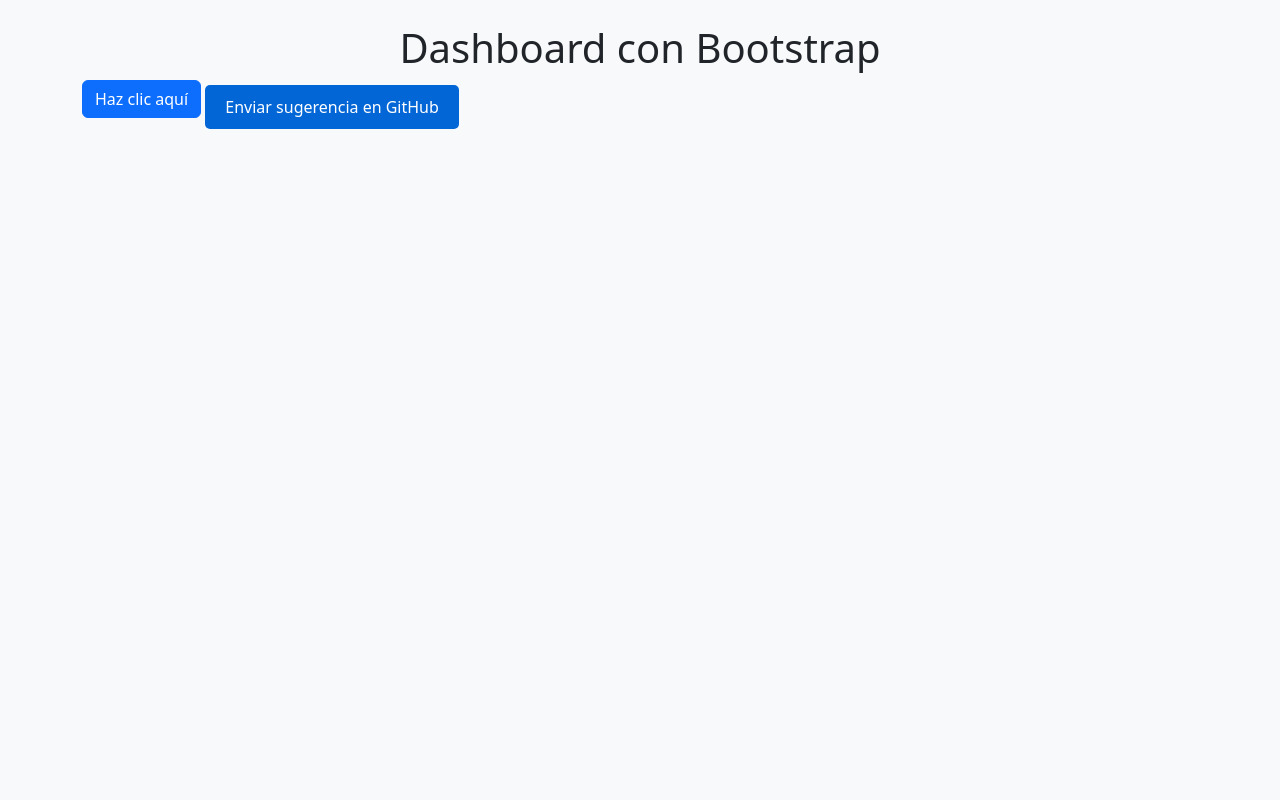
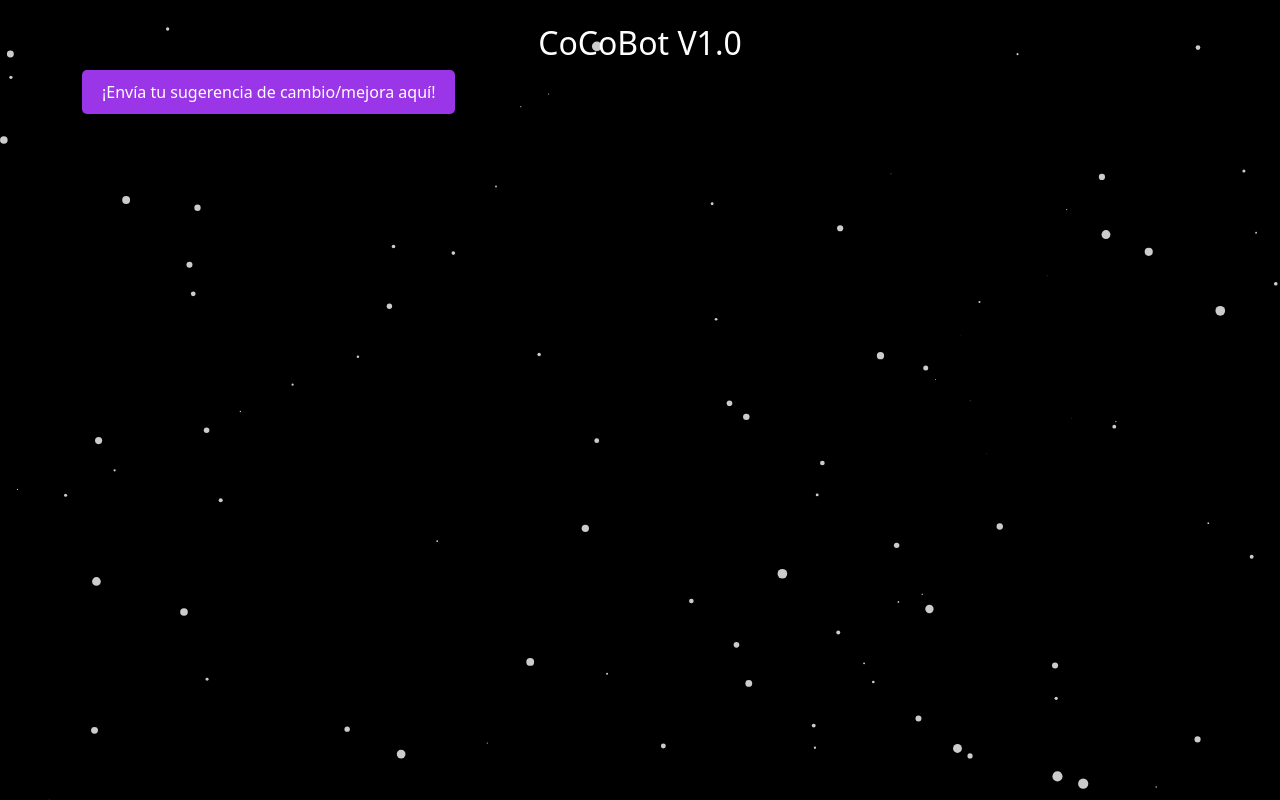
Before and after one commit to Airamsveedraaa/DiscordBot, a plain HTML site: page dashboard/index.html in a window 1280 px wide. Drawn offline with nearby package versions, Linux system fonts and the light colour scheme.

Commit message:
Triying some background animations, i´m using a canvas animation for the moment, in a new js file, changed as well some things about the button for the hoover and the state before an after clicking, this changes were done on styles.css and script.js

```diff
--- a/dashboard/css/styles.css
+++ b/dashboard/css/styles.css
@@ -14,18 +14,50 @@
     color: white;
 }
 
-body {
-  background-color: #f8f9fa; /* un gris claro */
+h1{
+  color:#ffffff; /* Blanco */
+  font-size: 2em;
+  text-align: center;
+  margin-top: 20px;
 }
 
-#open-github-issue:hover {
-  background-color: #024ea2;
+body {
+  background-color: #000000; /* un gris claro */
 }
+
 #open-github-issue {
-  background-color: #0366d6; /* Azul de GitHub */
+  background-color: #9a35e8; /* Azul de GitHub */
   color: white;
   padding: 10px 20px;
   border: none;
   border-radius: 5px;
   cursor: pointer;
+  transition: background-color 0.3s,transform 0.2s;
 }
+#open-github-issue:hover {
+  background-color: #9a35e893; /* Azul más oscuro al pasar el mouse */
+  transform: scale(1.05); /* Efecto de zoom al pasar el mouse */
+}
+#open-github-issue::before{
+  display: block;
+}
+#open-github-issue.clicked::before{
+  display: none;
+}
+#open-github-issue::after{
+display:none;
+}
+#open-github-issue.clicked::after{
+  display: block;
+}
+
+
+#backgroundCanvas{
+  position: fixed;
+  top: 0;
+  left: 0;
+  width: 100vw;
+  height: 100vh;
+  z-index: -1; /* Asegura que el canvas esté detrás de otros elementos */
+  pointer-events: none; /* Permite que los eventos del mouse pasen a través del canvas */
+}
--- a/dashboard/index.html
+++ b/dashboard/index.html
@@ -15,24 +15,22 @@
   <link rel="stylesheet" href="css/styles.css" />
 </head>
 <body>
+  <canvas id="backgroundCanvas"></canvas>
   <div class="container mt-4">
-    <h1 class="text-center">Dashboard con Bootstrap</h1>
-    <button id="miBoton" class="btn btn-primary mb-3">Haz clic aquí</button>
+    <h1 class="text-center">CoCoBot V1.0</h1>
 
 <button
   id="open-github-issue"
   class="btn btn-primary"
-  style="background-color: #0366d6; border-color: #0366d6;"
 >
-  Enviar sugerencia en GitHub
 </button>
-    <div class="alert alert-info mt-3" id="mensaje" style="display: none;">
-      ¡Gracias por tu sugerencia!
+    <div class="alert alert-info mt-3" style="display: none;">
     </div>
   </div>
 
   <!-- Bootstrap Bundle JS (Popper + Bootstrap JS) -->
   <script src="https://cdn.jsdelivr.net/npm/bootstrap@5.3.0/dist/js/bootstrap.bundle.min.js"></script>
+  <script src="js/background.js"></script>
 
   <!-- Tu JS local -->
   <script src="js/script.js"></script>
--- /dev/null
+++ b/dashboard/js/background.js
@@ -0,0 +1,64 @@
+function backgroundAnimation() {
+    const canvas = document.getElementById('backgroundCanvas');
+    const ctx = canvas.getContext('2d');
+    const particles = [];
+    const particleCount = 100;
+
+    function resizeCanvas() {
+        canvas.width = window.innerWidth;
+        canvas.height = window.innerHeight;
+    }
+    resizeCanvas();
+    window.addEventListener('resize', resizeCanvas);
+
+    class Particle {
+        constructor(x, y) {
+            this.x = x;
+            this.y = y;
+            this.size = Math.random() * 5 + 1;
+            this.speedX = Math.random() * 3 - 1.5;
+            this.speedY = Math.random() * 3 - 1.5;
+        }
+
+        update() {
+            this.x += this.speedX;
+            this.y += this.speedY;
+            if (this.size > 0.2) this.size -= 0.1;
+        }
+
+        draw() {
+            ctx.fillStyle = 'rgba(255, 255, 255, 0.8)';
+            ctx.beginPath();
+            ctx.arc(this.x, this.y, this.size, 0, Math.PI * 2);
+            ctx.fill();
+        }
+    }
+
+    // Crear partículas iniciales
+    for (let i = 0; i < particleCount; i++) {
+        particles.push(new Particle(
+            Math.random() * canvas.width,
+            Math.random() * canvas.height
+        ));
+    }
+
+    function animate() {
+        ctx.clearRect(0, 0, canvas.width, canvas.height);
+        for (let i = 0; i < particles.length; i++) {
+            particles[i].update();
+            particles[i].draw();
+            // Reiniciar partícula si desaparece
+            if (particles[i].size <= 0.2) {
+                particles[i] = new Particle(
+                    Math.random() * canvas.width,
+                    Math.random() * canvas.height
+                );
+            }
+        }
+        requestAnimationFrame(animate);
+    }
+
+    animate();
+}
+
+backgroundAnimation();
--- a/dashboard/js/script.js
+++ b/dashboard/js/script.js
@@ -35,8 +35,15 @@ function connectWebSocket() {
 document.addEventListener("DOMContentLoaded", () => {
   const openGithubIssueBtn = document.getElementById('open-github-issue');
   if (openGithubIssueBtn) {
-    openGithubIssueBtn.textContent = "Enviar sugerencia en GitHub"; // aseguramos que el botón tenga texto visible
+
+    openGithubIssueBtn.textContent = "¡Envía tu sugerencia de cambio/mejora aquí!"; // aseguramos que el botón tenga texto visible
     openGithubIssueBtn.addEventListener('click', () => {
+
+
+    openGithubIssueBtn.classList.add('clicked'); // Agrega la clase al hacer clic
+
+      openGithubIssueBtn.textContent = "¡Gracias por tu sugerencia :) !"; // Cambia el texto del botón
+      openGithubIssueBtn.disabled = true; // Deshabilita el botón para evitar múltiples clics
       const title = encodeURIComponent('Sugerencia de mejora para el bot');
       const body = encodeURIComponent(
         'Describe tu sugerencia aquí:\n\n- ¿Qué te gustaría que cambiara o añadiera?\n- ¿Por qué sería útil?'
```
